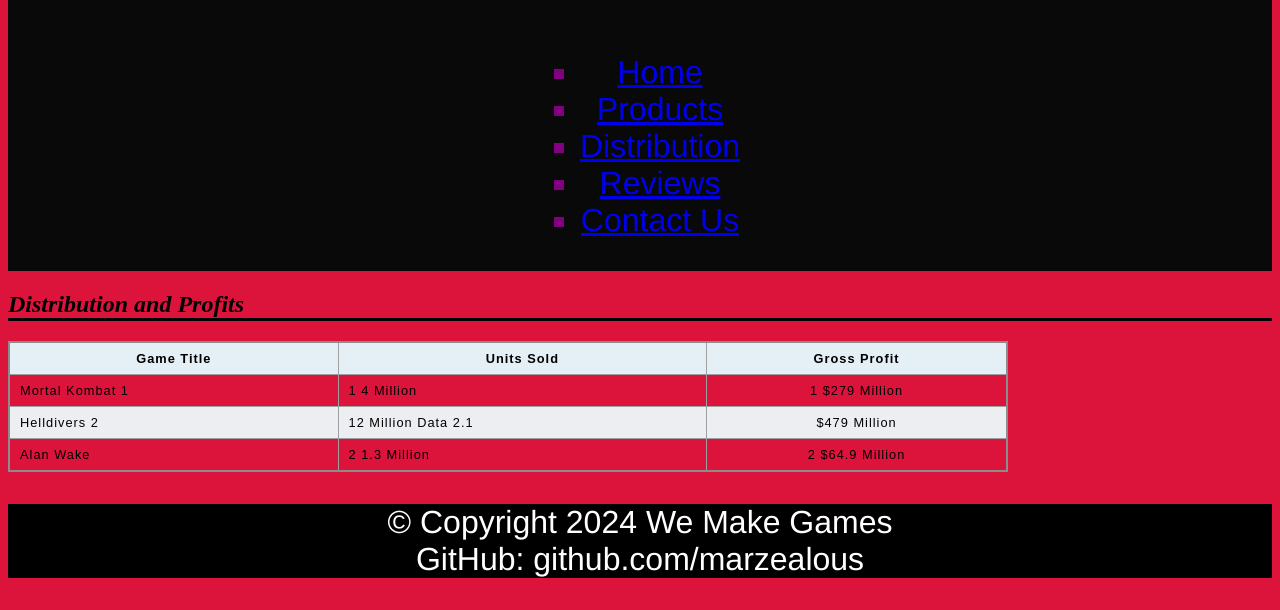
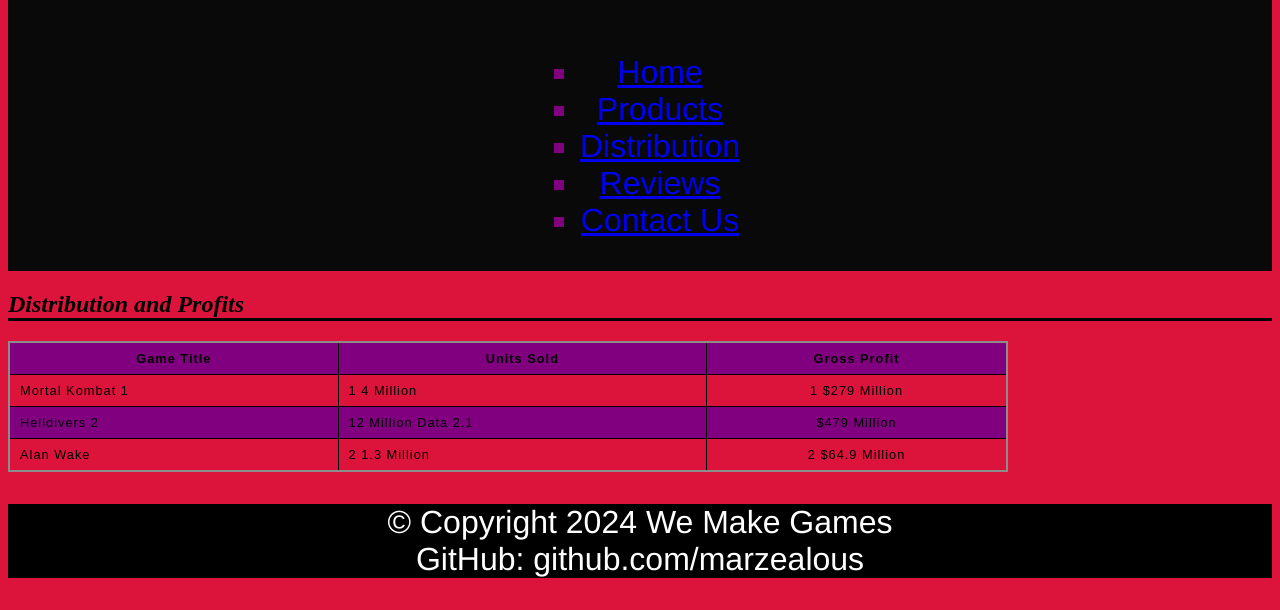
Before and after one commit to marzealous45/COMP001A.Assignment4, a plain HTML site: page distribution.html in a window 1280 px wide. Shown: the part 654-1264 px from the top of the page. Drawn offline with Linux system fonts and the light colour scheme.

Commit message:
edited table colors

```diff
--- a/table.css
+++ b/table.css
@@ -13,11 +13,11 @@ caption {
   }
 
 thead, tfoot {
-    background-color: rgb(228 240 245);
+    background-color: purple;
   }
   th,
   td {
-    border: 1px solid rgb(160 160 160);
+    border: 1px solid black;
     padding: 8px 10px;
   }
 
@@ -26,7 +26,7 @@ thead, tfoot {
   }
 
   tbody > tr:nth-of-type(even) {
-    background-color: rgb(237 238 242);
+    background-color:purple ;
   }
 
   tfoot th {
```
